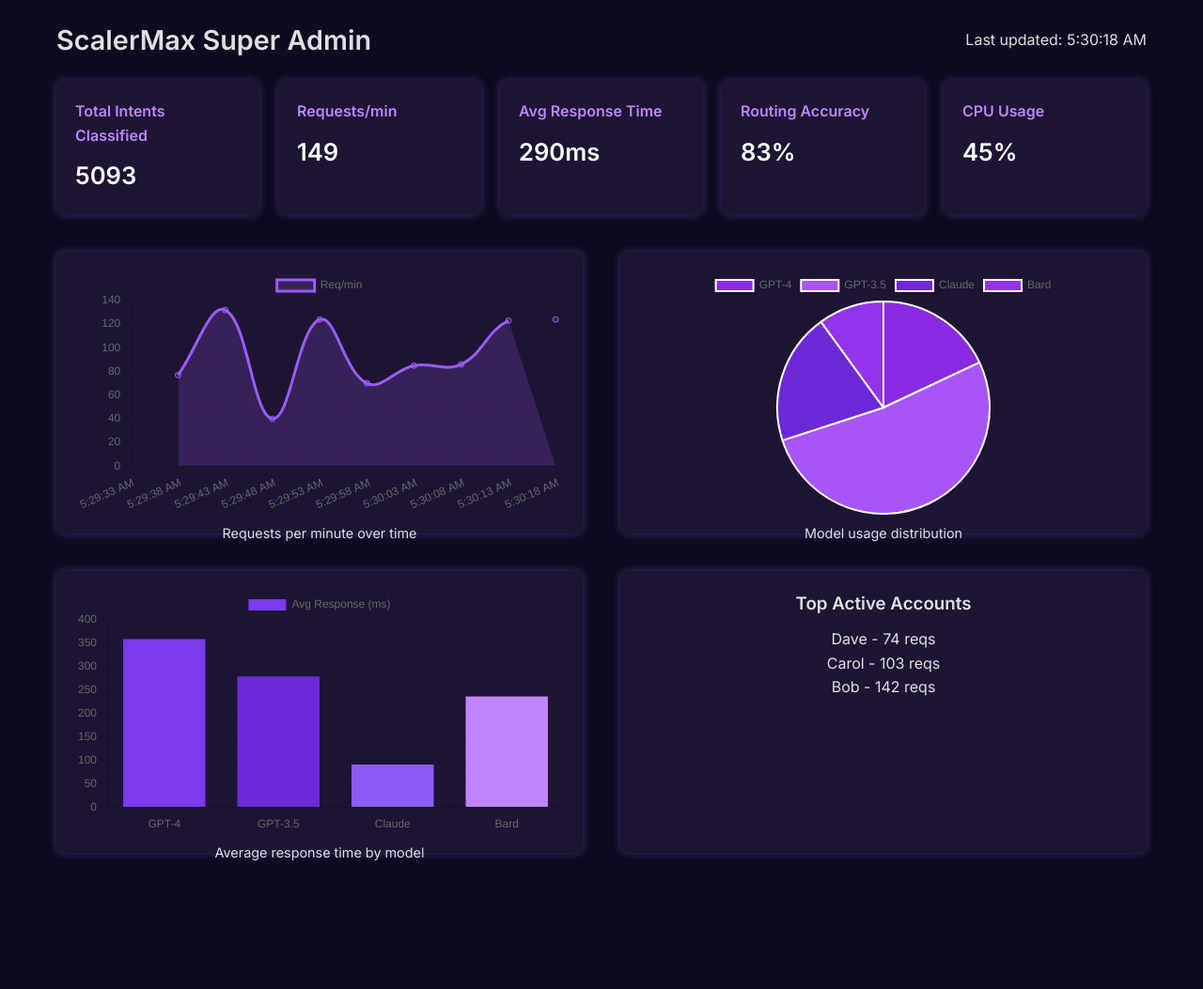
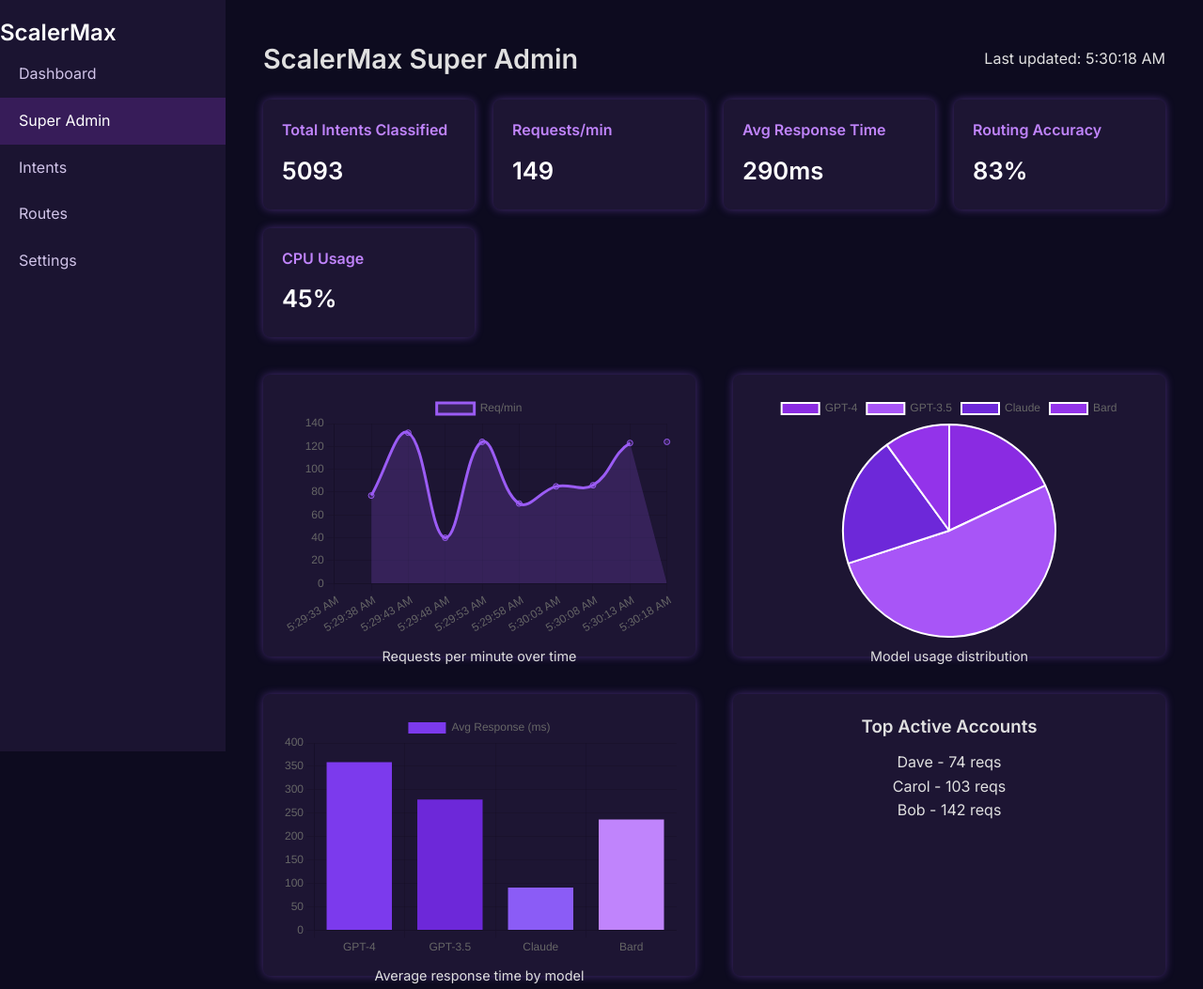
Before and after one commit to saltman80/scalermax_demo, a website: page admin.html in a window 1280 px wide. Shown: the whole page at 94% size. Before the commit the page ends 968 px from the top, so only its background shows below. Drawn offline with nearby package versions, Linux system fonts and the light colour scheme.

Commit message:
feat: add sidebar to admin

```diff
--- a/admin.html
+++ b/admin.html
@@ -30,11 +30,26 @@ ScalerMax Admin Dashboard</title>
     .chart-container canvas {width:100%;height:100%;}
     figure {margin:0;height:100%;}
     figure figcaption {text-align:center;font-size:0.9rem;color:#e0e0e0;margin-top:8px;}
-    @media(max-width:768px){.charts {grid-template-columns:1fr;}}
+    .sidebar-desktop {height:100vh;position:fixed;top:0;left:0;width:240px;padding-top:1rem;background-color:#1b1431;overflow-y:auto;}
+    .sidebar-desktop a{color:#d1c4e9;padding:0.75rem 1.25rem;display:block;text-decoration:none;}
+    .sidebar-desktop a.active,.sidebar-desktop a:hover{color:#fff;background-color:#371c59;}
+    .sidebar-logo{font-size:1.5rem;color:#fff;font-weight:bold;}
+    .site-header{display:none;}
+    main{margin-top:0;margin-left:240px;padding:20px;}
+    @media(max-width:768px){.charts{grid-template-columns:1fr;}.sidebar-desktop{display:none;}main{margin-left:0;}}
   </style>
 </head>
 <body>
-  <div class="container">
+  <aside class="sidebar-desktop">
+    <div class="text-center mb-3 sidebar-logo">ScalerMax</div>
+    <a href="dashboard.html">Dashboard</a>
+    <a href="#" class="active">Super Admin</a>
+    <a href="#">Intents</a>
+    <a href="#">Routes</a>
+    <a href="#">Settings</a>
+  </aside>
+  <main role="main">
+    <div class="container">
     <header>
       <h1>ScalerMax Super Admin</h1>
       <div class="last-updated">Last updated: <span id="lastUpdated"></span></div>
@@ -85,7 +100,8 @@ ScalerMax Admin Dashboard</title>
         <ul id="topAccountsList" style="list-style:none;padding:0;margin:0;text-align:center;"></ul>
       </div>
     </section>
-  </div>
+    </div>
+  </main>
   <script src="https://cdn.jsdelivr.net/npm/chart.js@3.9.1/dist/chart.min.js"></script>
   <script>
     (function(){
```
